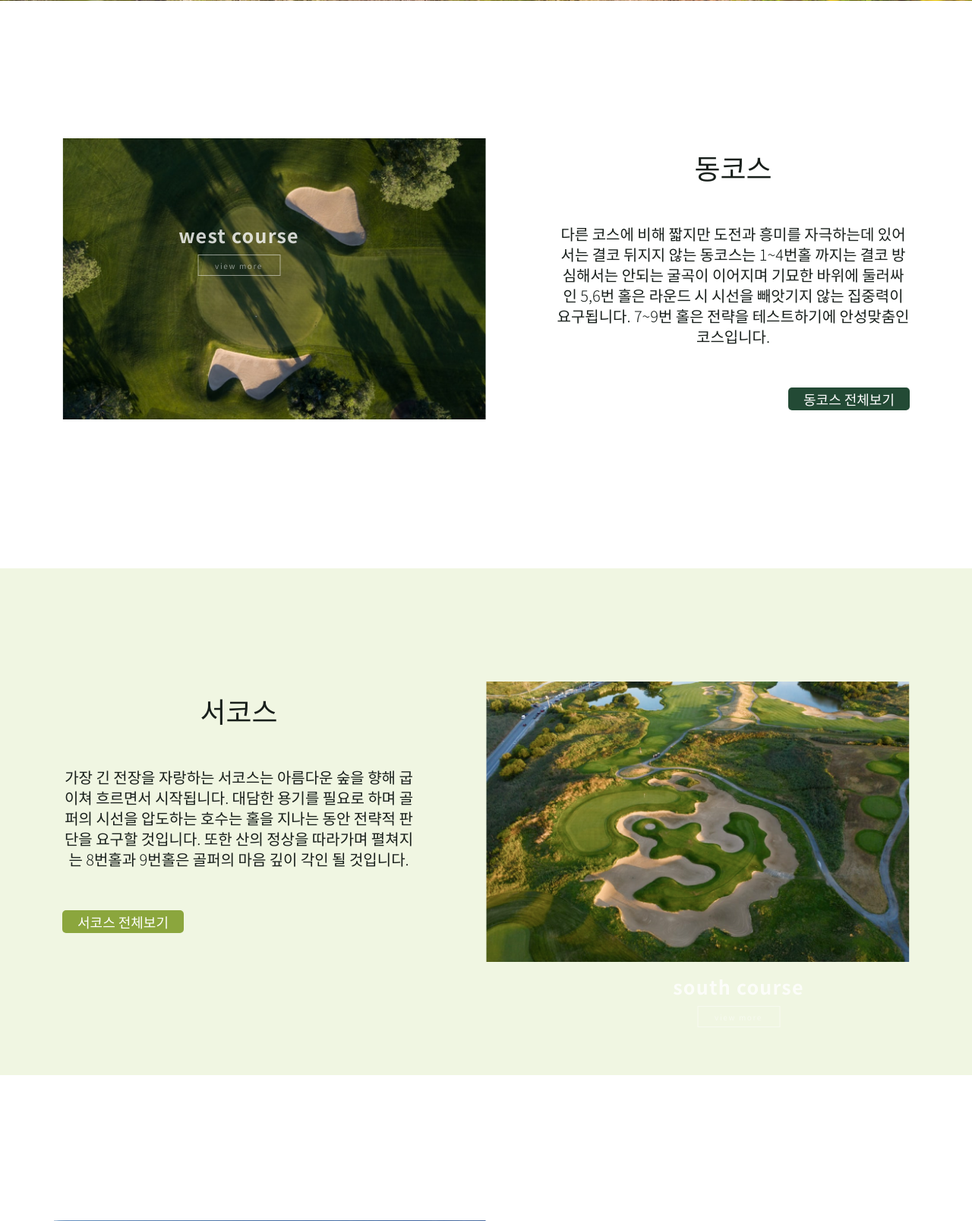
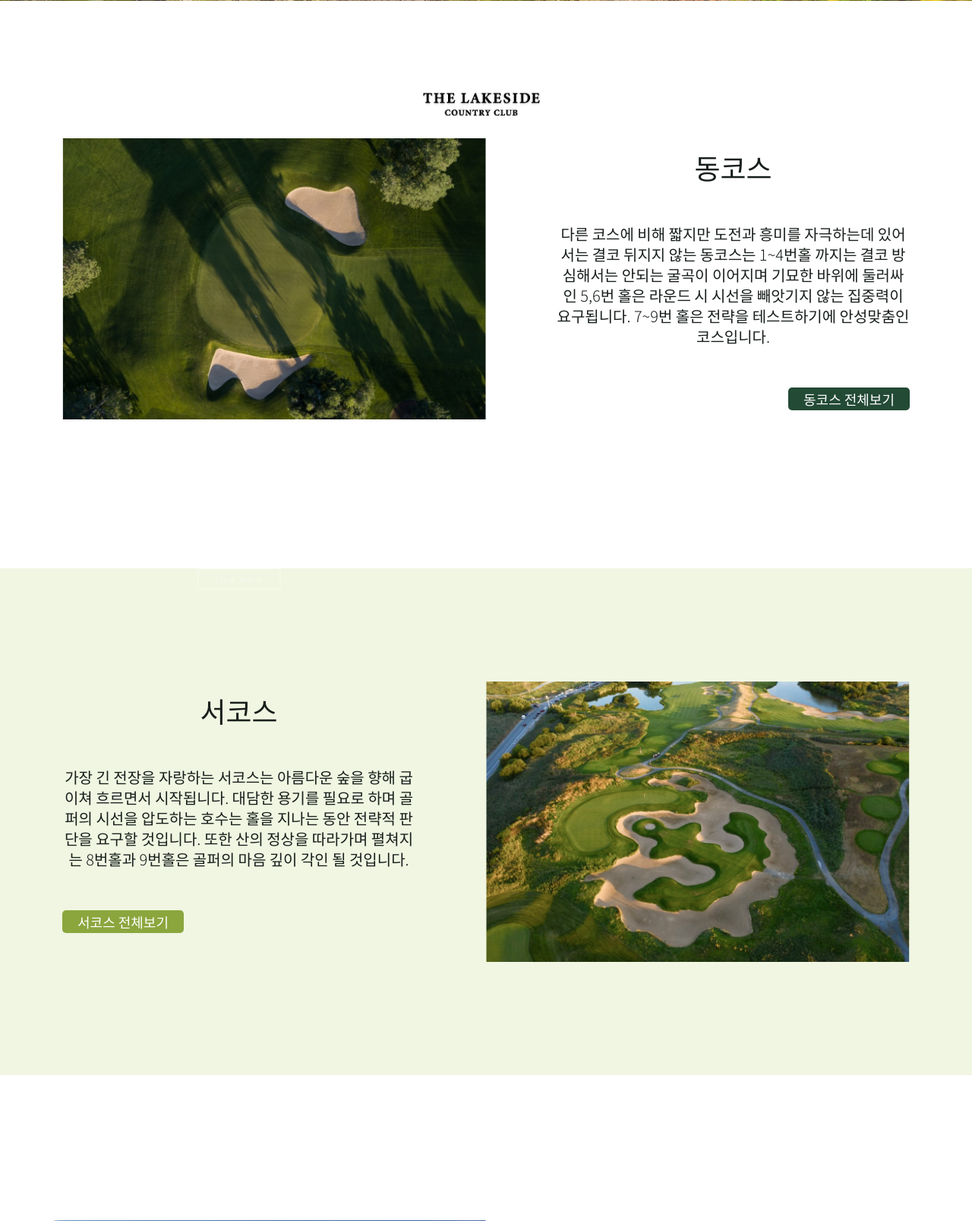
Before and after one commit to vaem6877/lakeside, a PHP site: page / in a window 1280 px wide. Shown: the part 801-2408 px from the top of the page at 76% size. Run offline with PHP 8.4, Linux system fonts and the light colour scheme; some libraries are stand-ins or nearby versions.

Commit message:
모바일 헤더 푸터

```diff
--- a/css/common.css
+++ b/css/common.css
@@ -103,6 +103,22 @@ header {
   text-indent: -9999em;
   padding-bottom: 100vh;
 }
+/*
+#logo-mobile {
+  width: 100px;
+  height: 20.38px;
+}
+#logo-mobile a {
+  text-indent: -9999em;
+  display: block;
+  width: 100px;
+  height: 20.38px;
+  margin: 0;
+  background: url(../img/logo_white.png) no-repeat 0 0 / contain;
+  position: absolute;
+  top: 50%;
+  z-index: 10000;
+} */
 
 /* ========= FOOTER ======== */
 
@@ -789,4 +805,17 @@ body {
     line-height: 150px;
     color: #fff;
   }
+  /* =================== 반응형 모바일 헤더, 푸터 */
+
+  /* header {
+    position: relative;
+    z-index: 1000;
+  } */
+  #logo a {
+    background-image: url(../img/logo_white.png);
+  }
+  footer .footer-logo {
+    width: 104px;
+    height: 21px;
+  }
 }
--- a/css/main.css
+++ b/css/main.css
@@ -140,6 +140,23 @@ footer .notice-slide {
   margin-right: 20px;
 }
 
+.main-course {
+  position: relative;
+}
+
+.main-course::before {
+  content: "";
+  display: block;
+  position: absolute;
+  width: 166px;
+  height: 34px;
+  background: url(../img/logo_black.png) no-repeat 0 0 / contain;
+  left: 50%;
+  transform: translateX(-50%);
+  top: -63px;
+  z-index: 100;
+}
+
 .west-course .course-desc,
 .east-course .course-desc,
 .south-course .course-desc {
@@ -163,13 +180,14 @@ footer .notice-slide {
   position: absolute;
   left: 50%;
   transform: translateX(-50%);
-  top: -75%;
+  top: 80%;
+  overflow: hidden;
   /* font-family: "Noto Sans KR", sans-serif; */
   /* display: none; */
 }
 
 .west-course .mobile-btn {
-  top: -62%;
+  top: 0%;
 }
 .south-course .mobile-btn::after,
 .west-course .mobile-btn::after,
@@ -358,7 +376,7 @@ footer .notice-slide {
   footer .terms {
     font-size: var(--mobile-content-fz);
     line-height: 10px;
-    justify-content: space-evenly !important;
+    justify-content: center !important;
     flex-wrap: nowrap !important;
     gap: 0 !important;
     padding-bottom: 13px;
@@ -406,9 +424,12 @@ footer .notice-slide {
   }
   footer .terms a:last-child {
     display: inline-block;
+    padding-right: 0;
   }
   footer .terms a {
-    padding-right: 0;
+    width: auto;
+    padding-right: 32px;
+    font-size: var(--mobile-content-fz) !important;
   }
   footer address dl:first-of-type {
     padding-top: 12px;
@@ -417,9 +438,6 @@ footer .notice-slide {
     padding-right: 0;
   }
 
-  /* .terms a {
-    width: 25% !important;
-  } */
   footer address dl dt:first-of-type {
     padding-left: 15%;
   }
@@ -457,4 +475,11 @@ footer .notice-slide {
   footer address p {
     padding-bottom: 15px;
   }
+
+  .mobile-btn.active {
+    top: -75%;
+  }
+  .west-course .mobile-btn.active {
+    top: -62%;
+  }
 }
--- a/index.html
+++ b/index.html
@@ -79,6 +79,7 @@
       <div
         class="menu d-flex flex-column justify-content-center align-items-center"
       >
+        <!-- <h2 id="logo-mobile"><a href="#">lakeside</a></h2> -->
         <ul class="main_menus d-flex">
           <li><a href="">예약하기</a></li>
           <li><a href="">코스안내</a></li>
--- a/js/main.js
+++ b/js/main.js
@@ -26,9 +26,17 @@ $(".controls .prev").on("click", () => {
 
 // 탑버튼 ======================================================
 let topBtn = $("#go-top");
-
+// let section = $(".course-desc");
+let mobileBtn = $(".course-desc .mobile-btn"); // 모바일 버튼
+// let sectionOST;
+// section.each(function () {
+//   let sectionOST = $(this).offset().top;
+// });
+// console.log(sectionOST);
 $(window).on("scroll", function () {
   btnFade(topBtn, 300);
+
+  // if($(this).scrollTop() > )
 });
 
 function btnFade(btn, ost) {
--- a/js/notice.js
+++ b/js/notice.js
@@ -109,5 +109,5 @@ AOS.init({
   once: true,
   duration: 400,
   easing: "easeInOutCubic",
-  disable: "mobile", // accepts following values: 'phone', 'tablet', 'mobile', boolean, expression or function
+  disable: "phone", // accepts following values: 'phone', 'tablet', 'mobile', boolean, expression or function
 });
```
